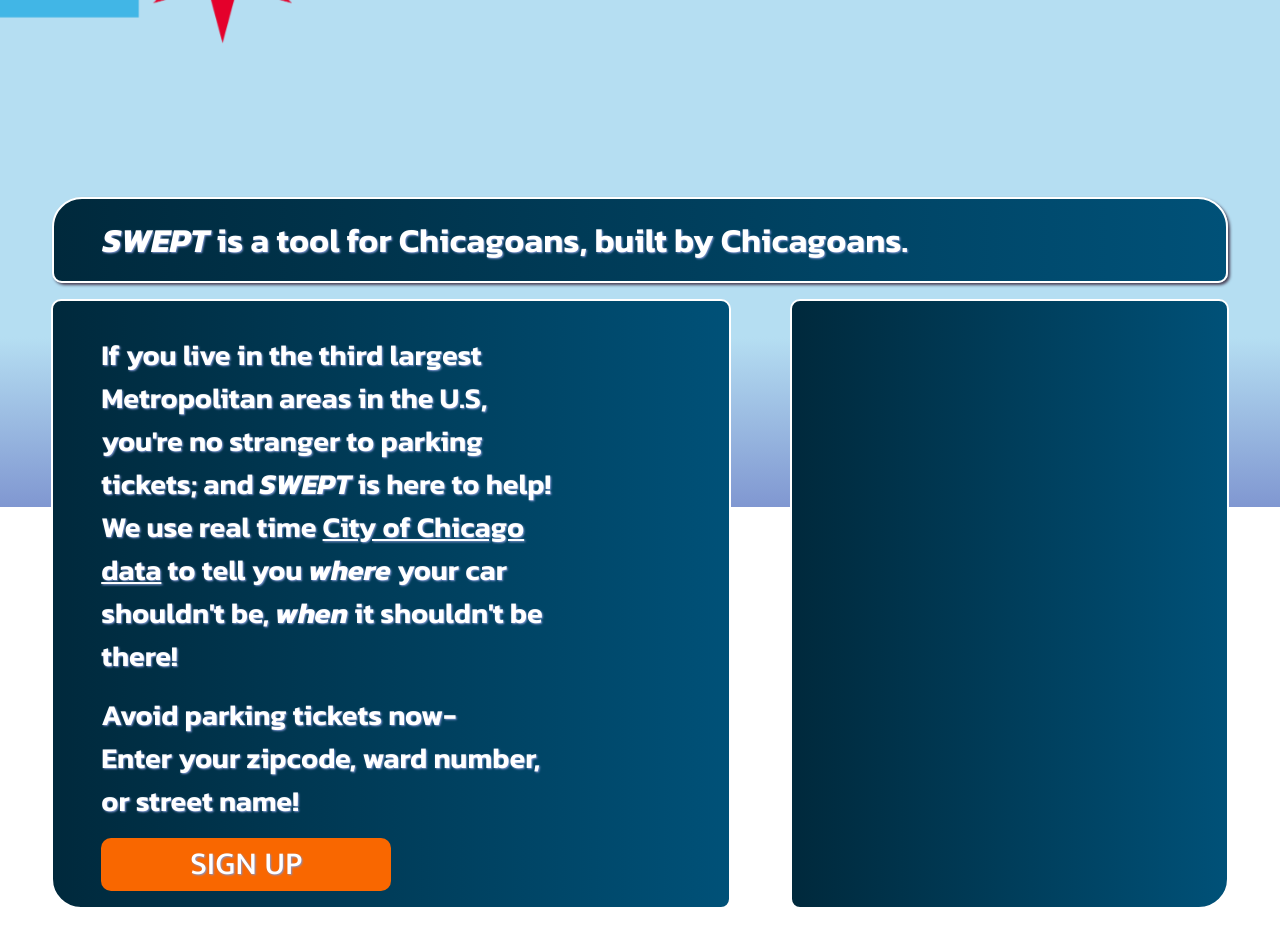
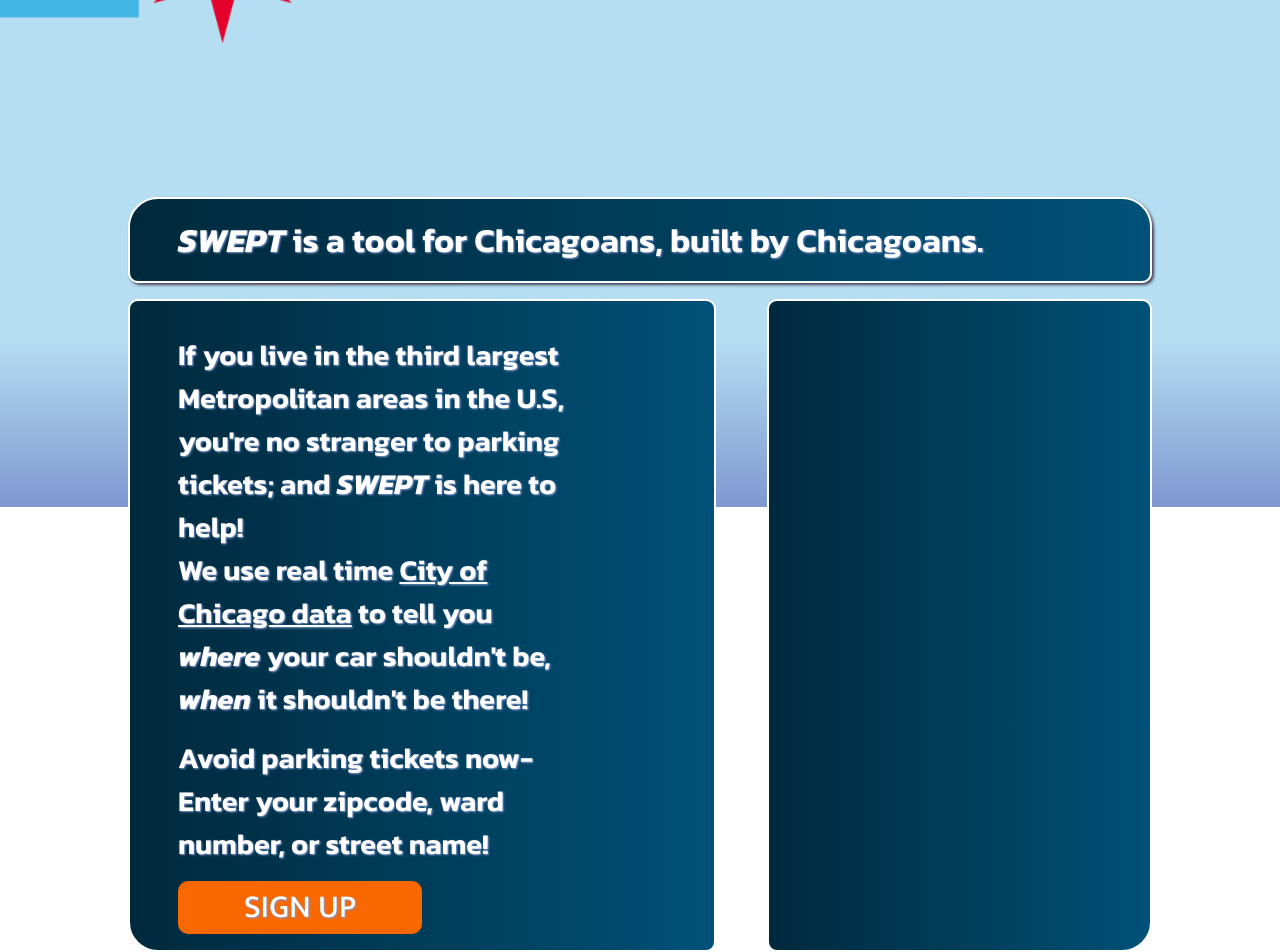
Before and after one commit to elliottdombrowski/SWEPT-02, a React (Create React App) app in the folder client/: page / in a window 1280 px wide. Shown: the part 453-1405 px from the top of the page. Before the commit the page ends 1362 px from the top, so only its background shows below. Built offline with nearby package versions, Linux system fonts and the light colour scheme.

Commit message:
fixed margin issue in homepage-bio

```diff
--- a/client/src/pages/Homepage/homepage.css
+++ b/client/src/pages/Homepage/homepage.css
@@ -39,6 +39,9 @@
 }
 
 .homepage-wrapper {
+  display: flex;
+  flex-direction: column;
+  align-items: center;
   background: linear-gradient(to top, var(--med-lightblue), var(--chi-blue) 20%);
   height: 100vh;
   padding-top: 3rem;
@@ -47,6 +50,7 @@
 .homepage-img {
   position: fixed;
   top: 15rem;
+  left: 0;
   margin: 6em 0;
   z-index: 2;
 }
@@ -57,6 +61,7 @@
 
 .homepage-text-wrapper {
   position: relative;
+  width: 80%;
   z-index: 3;
 }
 
@@ -75,7 +80,6 @@
 .homepage-bio {
   background: var(--blue-gradient);
   padding: 1rem 3rem;
-  width: 84%;
   margin: 0 auto;
   border: 2px solid var(--text);
   border-radius: 30px;
@@ -93,7 +97,6 @@
   display: flex;
   flex-direction: row;
   justify-content: space-between;
-  width: 92%;
   background: none;
   border: none;
   margin: 1rem auto 0;
```
